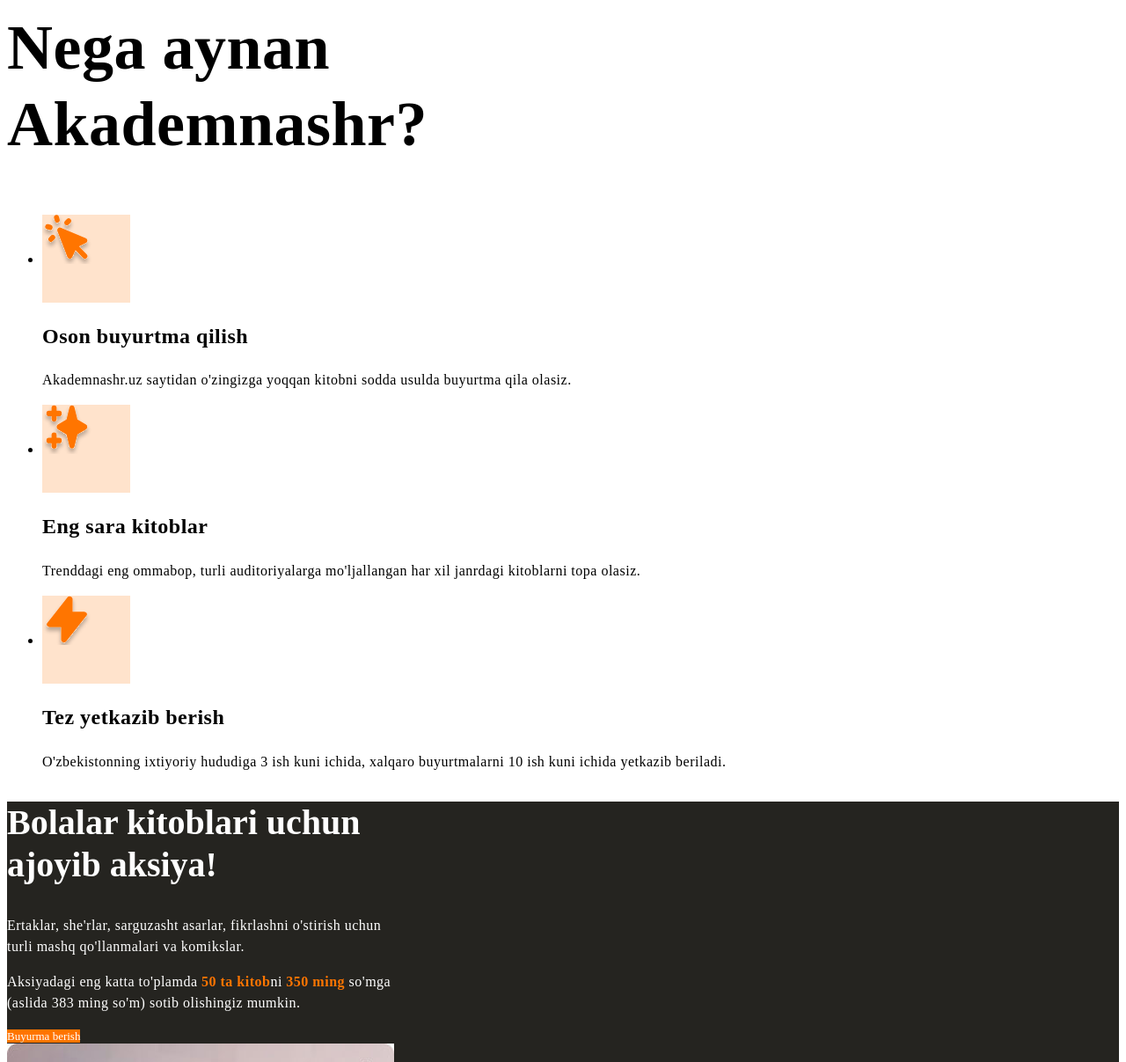
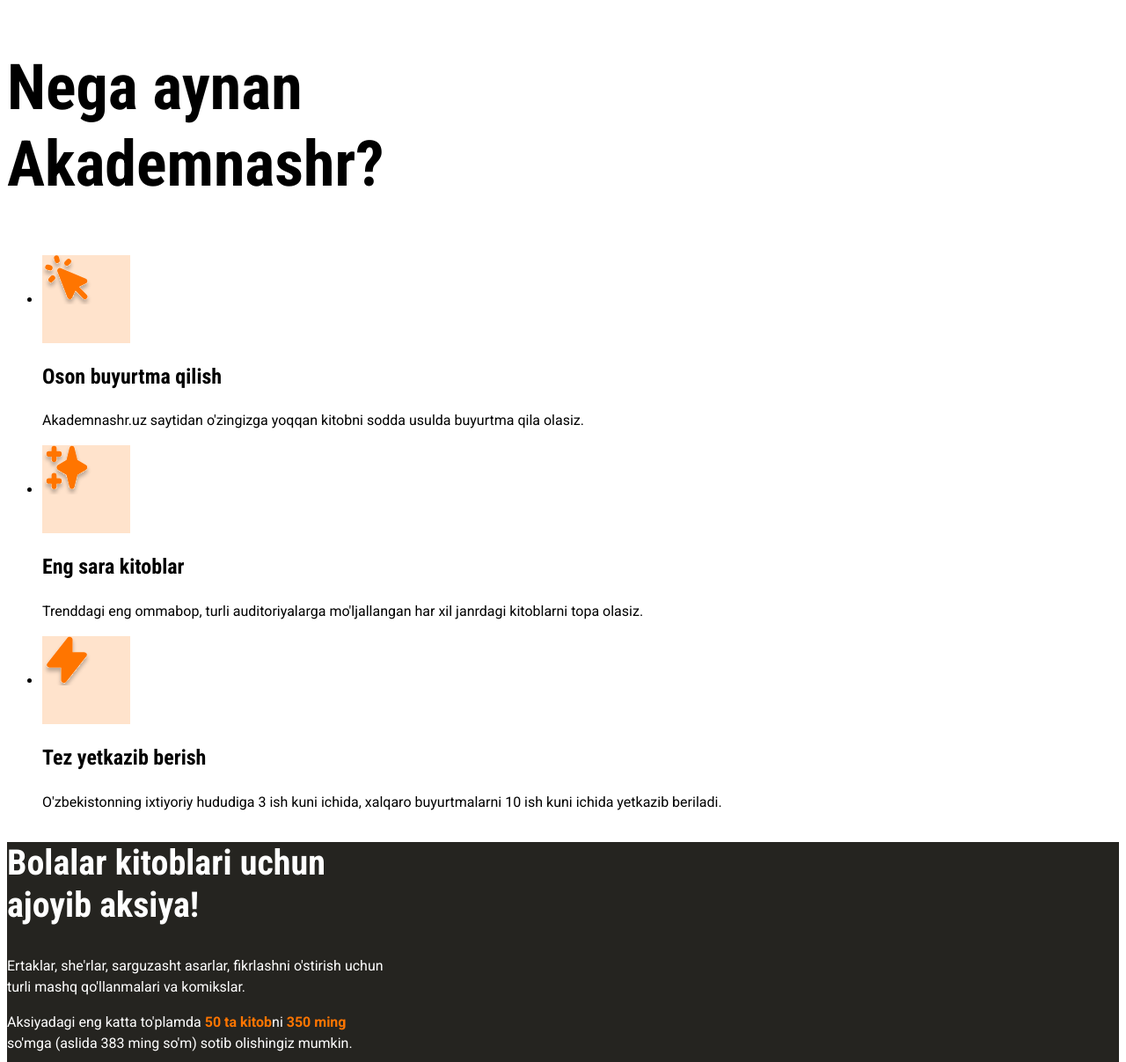
Before and after one commit to IocaIhost/akademnashr, a plain HTML site: page index.html in a window 1280 px wide. Shown: the part 1075-2282 px from the top of the page at 88% size. Drawn offline with Linux system fonts and the light colour scheme.

Commit message:
Add font family styles

```diff
--- a/index.html
+++ b/index.html
@@ -5,10 +5,12 @@
     <meta http-equiv="X-UA-Compatible" content="IE=edge">
     <meta name="viewport" content="width=device-width, initial-scale=1.0">
     <link rel="stylesheet" href="style.css">
+    <link rel="preconnect" href="https://fonts.googleapis.com">
+    <link rel="preconnect" href="https://fonts.gstatic.com" crossorigin>
+    <link href="https://fonts.googleapis.com/css2?family=Roboto+Condensed:wght@700&family=Roboto:wght@400;500;700&display=swap" rel="stylesheet">
     <title>Akademnashr</title>
 </head>
 <body>
-
     <!-- SITE HEADER -->
     <header class="site-header">
         <div class="header">
--- a/style.css
+++ b/style.css
@@ -1,9 +1,14 @@
+body{
+    font-size: 16px;
+    line-height: 24px;
+    font-family: 'Roboto', 'Arial', sans-serif;
+    letter-spacing: 0.5;
+}
+
 /* SITE HEADER */
 .site-header{
     background-color: #fff;
 }
-
-
 
 
 /* SITENAV */
@@ -29,6 +34,7 @@
 /* ORANGE BTN */
 .orange-btn{
     font-size: 13px;
+    font-weight: 700;
     line-height: 15px;
     background-color:  #FF7500;
     color: white;
@@ -58,15 +64,12 @@
 
 .hero-heading{
     font-size: 40px;
-    line-height: 120%;
-    letter-spacing: 0.5px;
+    font-weight: 700;
+    line-height: 1.2;
+    font-family: 'Robot Condenced', 'Arial', sans-serif;
 }
 
-.hero-text{
-    font-size: 16px;
-    line-height: 150%;
-    letter-spacing: 0.5px;
-}
+
 
 .hero-img{
     width: 510px;
@@ -84,8 +87,8 @@
 .features-heading{
     width: 440px;
     font-size: 72px;
-    line-height: 120%;
-    letter-spacing: 0.5px;
+    font-family: 'Roboto Condensed', 'Roboto', 'Arial', sans-serif;
+    line-height: 1.2;
 }
 
 
@@ -98,14 +101,9 @@
 
 .features-title{
     font-size: 24px;
-    line-height: 120%;
-    letter-spacing: 0.5px;
-}
-
-.feature-info{
-    font-size: 16px;
-    line-height: 150%;
-    letter-spacing: 0.5px;
+    font-weight: 700;
+    line-height: 1.2;
+    font-family: 'Roboto Condensed', 'Roboto', 'Arial', sans-serif;
 }
 
 
@@ -122,14 +120,12 @@
 
 .promo-heading{
     font-size: 40px;
+    font-weight: 700;
     line-height: 48px;
+    font-family: 'Roboto Condensed', 'Roboto', 'Arial', sans-serif;
 }
 
-.promo-text{
-    font-size: 16px;
-    line-height: 150%;
-    letter-spacing: 0.5px;
-}
+
 
 .promo-orange{
     color: #FF7500;
@@ -166,12 +162,10 @@
 /* LINKS */
 .site-footer-links{
     width: 224px;
+    line-height: 19px;
 }
 
 .site-footer-links a{
-    list-style: none;
     text-decoration: none;
     color: #252420;
-    font-size: 16px;
-    line-height: 19px;
 }
```
